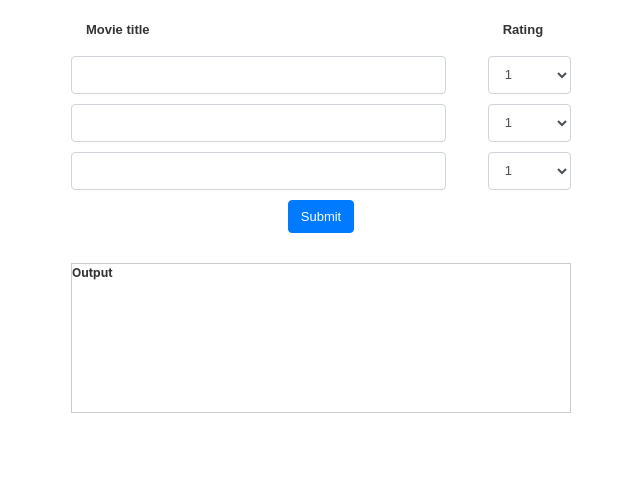
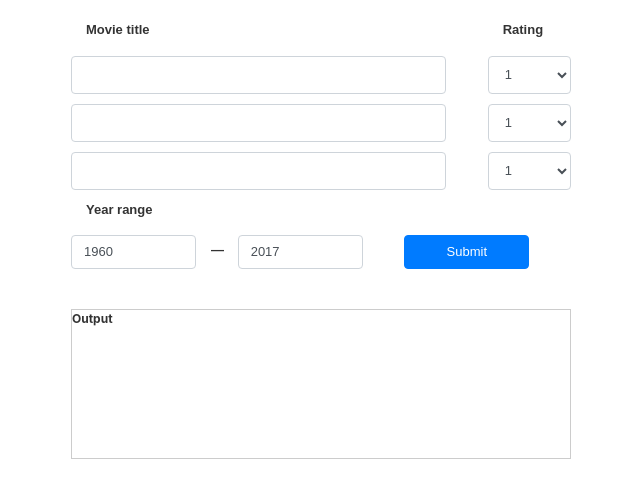
Before and after one commit to stewcraig/recommender, a Flask app: page / in a window 1280 px wide. Shown: the part 210-708 px from the top of the page, without its empty margins (319-959 px from the left). Run offline with Flask 2, Linux system fonts and the light colour scheme; some libraries are stand-ins or nearby versions.

Commit message:
Add date range selection
Add user input to web page to allow user to select date
range for recommendation. Update ajax request to pass
details of year range to recommendation request.

```diff
--- a/templates/index.html
+++ b/templates/index.html
@@ -13,39 +13,25 @@
   $SCRIPT_ROOT = {{ request.script_root|tojson|safe }};
   $(document).ready(function(){
 
-    //Temporary tags for testing autocomplete
-    var tags = ["ActionScript",
-      "AppleScript",
-      "Asp",
-      "BASIC",
-      "C",
-      "C++",
-      "Clojure",
-      "COBOL",
-      "ColdFusion",
-      "Erlang",
-      "Fortran",
-      "Groovy",
-      "Haskell",
-      "Java",
-      "JavaScript",
-      "Lisp",
-      "Perl",
-      "PHP",
-      "Python",
-      "Ruby",
-      "Scala",
-      "Scheme"
-    ];
+    // Set preliminary year range dates
+    $( "#minYear" ).attr({ "value":1960, "max":(new Date()).getFullYear() });
+    $( "#maxYear" ).attr({ "value":(new Date()).getFullYear(), "max":(new Date()).getFullYear() } );
 
     // FORM SUBMISSION
     $( "#searchForm" ).submit(function(){
+
       // Use loop to convert inputs from entry boxes into a single line
-      let searchValue = ""
+      var searchValue = ""
       for (let i = 1; i < 4; i++){
         var movieName = $("#movie" + i).val();
         if (movieName) { searchValue += movieName + "+" + $("#rating" + i + " option:selected").val() + "+"} ;
       }
+
+      // Add date range to search value
+      var minDate = $( "#minYear" ).val();
+      var maxDate = $( "#maxYear" ).val();
+      var searchValue= searchValue + "minYear" + Math.min(minDate,maxDate) + "+maxYear" + Math.max(minDate,maxDate);
+      console.log(searchValue);
 
       // Ajax request
       $.ajax({
@@ -101,14 +87,21 @@ p{
   font-weight: 700;
 }
 
+.emdash{
+  padding-top: 5px;
+}
+
 input, select{
   margin-bottom: 10px;
+}
+
+input[type="submit"]{
+  width:auto;
 }
 
 h1{
   letter-spacing: 0px;
   font-weight: 700;
-  /* font-size: 8vw; */
 }
 
 @media (max-width: 576px){
@@ -179,7 +172,13 @@ h1{
                 <OPTION>5</OPTION>
               </SELECT>
            </DIV>
-          <INPUT type="submit" value="Submit"class="btn btn-primary center">
+           <P>Year range</P>
+           <DIV class="row">
+             <INPUT id="minYear" type="number" min="1960" max="2017" step="1" class="form-control col-3" value="1960" required>
+             <P class="col-1 emdash"> &mdash; </P>
+             <INPUT id="maxYear" type="number" min="1960" max="2017" step="1" class="form-control col-3" value="2017" required>
+             <INPUT type="submit" value="Submit" class="btn btn-primary col-3 offset-1">
+           </DIV>
         </FORM>
       </DIV>
       <DIV id="outputDiv" class="center">
```
